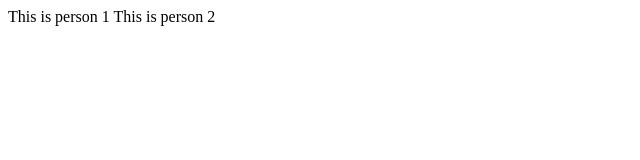
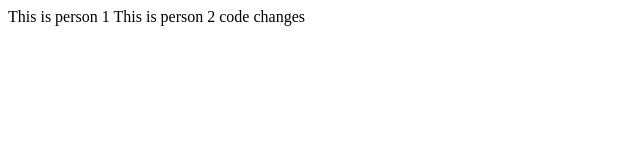
Before and after one commit to mohammadarsalan2793/52r-person, a plain HTML site: page index.html in a window 1280 px wide. Shown: the whole page, without its empty margins (0-640 px from the left). Drawn offline with Linux system fonts and the light colour scheme.

Commit message:
Both changes

```diff
--- a/index.html
+++ b/index.html
@@ -8,5 +8,6 @@
 <body>
     This is person 1
     This is person 2
+    code changes
 </body>
 </html>
```
